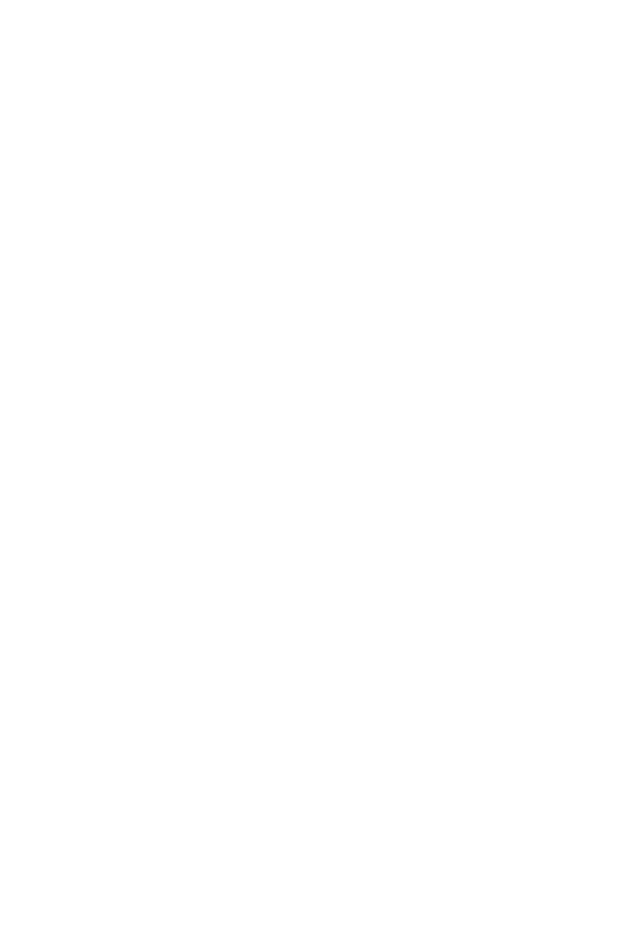
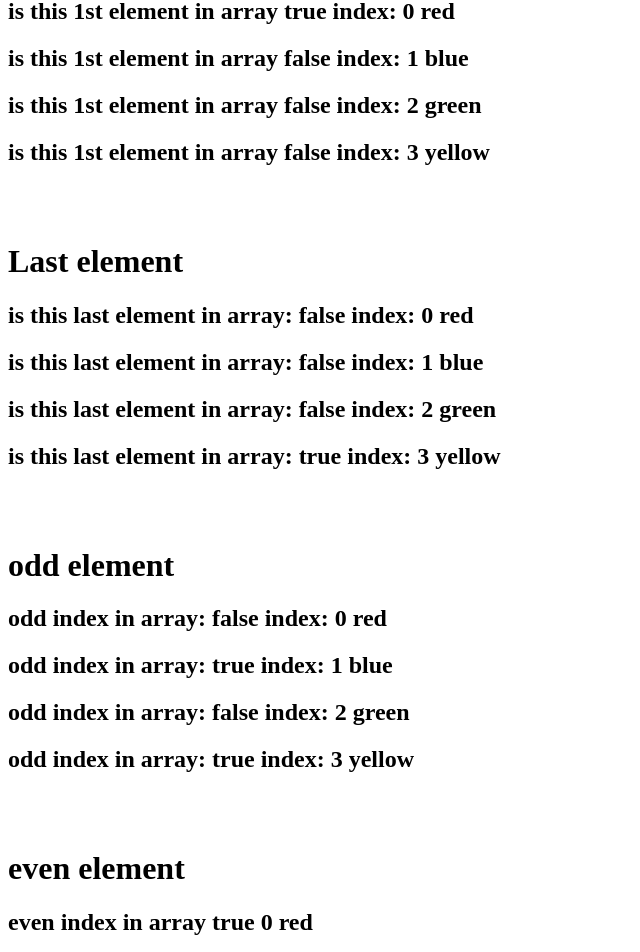
Before and after one commit to smitamusale30/AngularBacis, an Angular app: page / in a window 1280 px wide. Shown: the part 140-1092 px from the top of the page, without its empty margins (0-640 px from the left). Before the commit the page ends 800 px from the top, so only its background shows below. Built offline with nearby package versions, Linux system fonts and the light colour scheme.

Commit message:
ngIF,ngSwitch,ngFor

```diff
--- a/src/app/app.component.html
+++ b/src/app/app.component.html
@@ -5,6 +5,6 @@
 <!-- <app-demo></app-demo> -->
 <!-- <app-binding></app-binding> -->
 <!-- <app-template-ref-var></app-template-ref-var> -->
-<app-two-way-binding></app-two-way-binding>
-
+<!-- <app-two-way-binding></app-two-way-binding> -->
+<app-sturctual-directive></app-sturctual-directive>
 <router-outlet></router-outlet>
--- a/src/app/app.module.ts
+++ b/src/app/app.module.ts
@@ -8,6 +8,7 @@
 import { TemplateRefVarComponent } from './template-ref-var/template-ref-var.component';
 import { TwoWayBindingComponent } from './two-way-binding/two-way-binding.component';
 import { FormsModule } from '@angular/forms';
+import { SturctualDirectiveComponent } from './sturctual-directive/sturctual-directive.component';
 
 @NgModule({
   declarations: [
@@ -15,7 +16,8 @@
     DemoComponent,
     BindingComponent,
     TemplateRefVarComponent,
-    TwoWayBindingComponent
+    TwoWayBindingComponent,
+    SturctualDirectiveComponent
   ],
   imports: [
     BrowserModule,
--- /dev/null
+++ b/src/app/sturctual-directive/sturctual-directive.component.html
@@ -0,0 +1,52 @@
+<!-- ngIf -->
+<!-- <h2 *ngIf="displayName; else elseBlock">
+    CodeVolution
+</h2>
+
+<ng-template #elseBlock>
+<h2>
+    Name is Hidden
+</h2>
+</ng-template> -->
+
+<!-- <div *ngIf="displayName;then thenBlock;else elseBlock"></div>
+<ng-template #thenBlock>
+    <h2>CodeVolution</h2>
+</ng-template>
+
+<ng-template #elseBlock>
+    <h2>Hidden</h2>
+</ng-template> -->
+
+<!-- ngSwitch -->
+<!-- <div [ngSwitch]="color">
+    <div *ngSwitchCase="'red'">You picked red color</div>
+    <div *ngSwitchCase="'blue'">You picked red color</div>
+    <div *ngSwitchCase="'green'">You picked red color</div>
+    <div *ngSwitchDefault>pick again</div>
+</div> -->
+
+<!-- ngfor -->
+<h1>First element</h1>
+<div *ngFor="let newColor of colors; index as i; first as f">
+    <h2>is this 1st element in array {{f}} index: {{i}}  {{newColor}}</h2>
+</div>
+<br>
+<br>
+<h1>Last element</h1>
+<div *ngFor="let newColor of colors; index as i; last as l">
+    <h2>is this last element in array: {{l}}    index: {{i}}  {{newColor}}</h2>
+</div>
+<br>
+<br>
+<h1>odd element</h1>
+<div *ngFor="let newColor of colors; index as i; odd as o">
+    <h2>odd index in array: {{o}}    index: {{i}}  {{newColor}}
+    </h2>
+</div>
+<br>
+<br>
+<h1>even element</h1>
+<div *ngFor="let newColor of colors; index as i; even as e">
+    <h2>even index in array {{e}} {{i}}  {{newColor}}</h2>
+</div>
--- /dev/null
+++ b/src/app/sturctual-directive/sturctual-directive.component.ts
@@ -0,0 +1,20 @@
+import { Component, OnInit } from '@angular/core';
+
+@Component({
+  selector: 'app-sturctual-directive',
+  templateUrl: './sturctual-directive.component.html',
+  styleUrls: ['./sturctual-directive.component.css']
+})
+export class SturctualDirectiveComponent implements OnInit {
+  //ngIf
+  displayName = true;
+  //ngSwitch
+  public color ="yellow";
+  //ngFor
+  public colors = ["red","blue","green","yellow"];
+  constructor() { }
+
+  ngOnInit(): void {
+  }
+
+}
```
Also changed, not shown: src/app/sturctual-directive/sturctual-directive.component.css (added), 1 other file (tests, documents, lock files or other folders).
